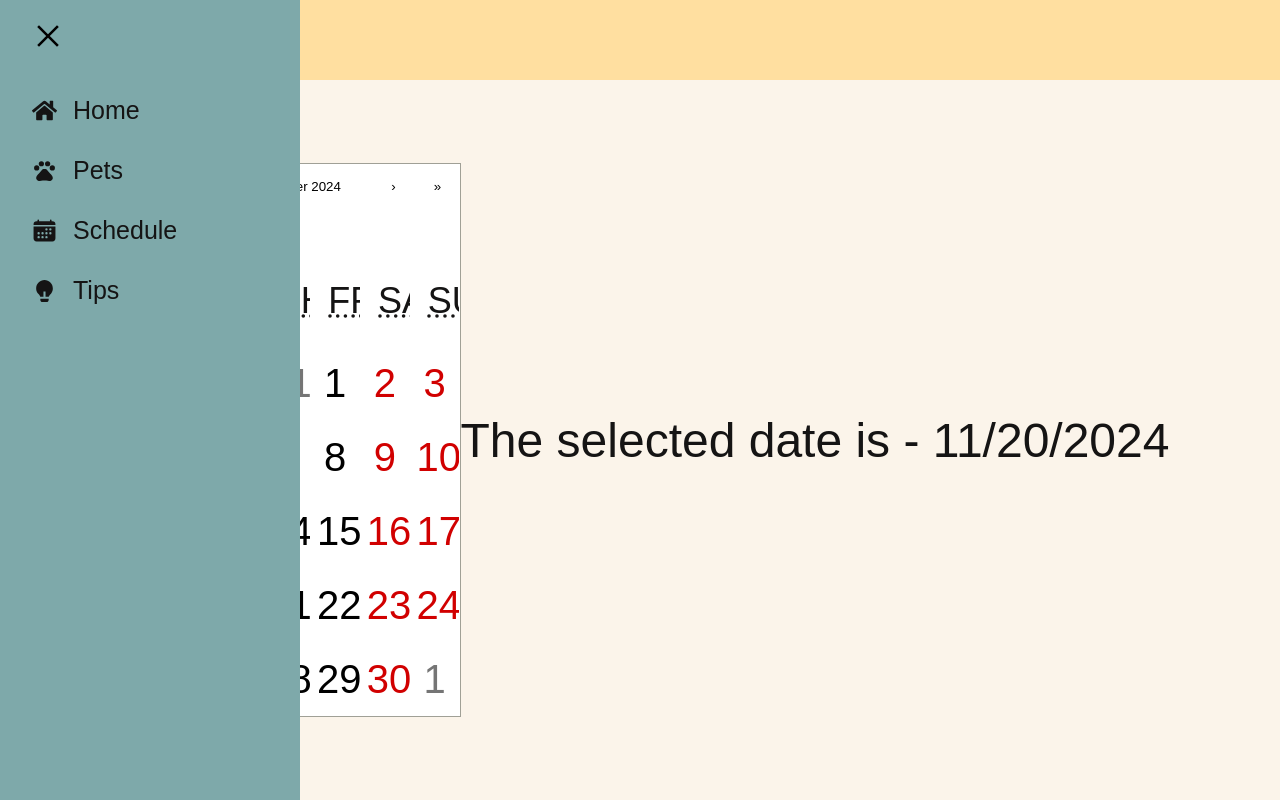
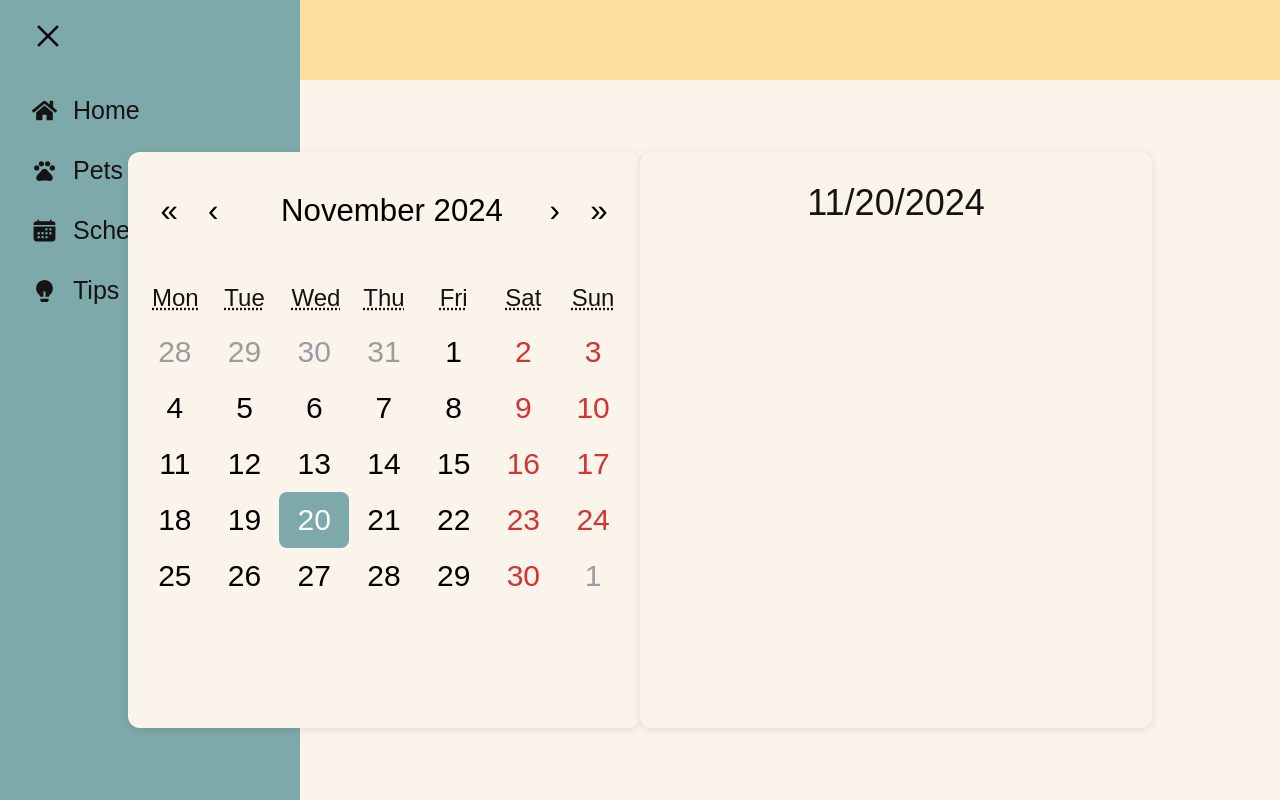
Before and after one commit to shanwhite/petal, a React (Create React App) app in the folder petal/: page /schedule in a window 1280 px wide. Built offline with nearby package versions, Linux system fonts and the light colour scheme; a web font is replaced by a local one.

Commit message:
css changes for calendar

```diff
--- a/petal/src/App.js
+++ b/petal/src/App.js
@@ -16,7 +16,7 @@ function App() {
         <Router>
             <Navbar />
             <Routes>
-                <Route exact path="/" element={<Home />} /> {/* index.js */}
+                <Route exact path="/" element={<Home />} />
                 <Route path="/pets" element={<Pets />} />
                 <Route path="/schedule" element={<Schedule />} />
                 <Route path="/tips" element={<Tips />} />
--- a/petal/src/components/Navbar.js
+++ b/petal/src/components/Navbar.js
@@ -8,9 +8,7 @@ import "../index.css";
 import { IconContext } from "react-icons";
 
 function Navbar() {
-
     const [sidebar, setSidebar] = useState([]);
-
     function showSidebar() {    // refer to lab 4 (toggleDisplay function)
         setSidebar(!sidebar);   // onClick -> sets sidebar as opposite value (true/false)
     };
--- a/petal/src/index.css
+++ b/petal/src/index.css
@@ -11,14 +11,15 @@
 .home, .pets, .schedule, .tips {
   display: flex;
   height: 90vh;
+  text-align: center; /* might have to edit this after we code the other pages */
   align-items: center;
   justify-content: center;
-  font-size: 3rem;
+  font-size: 1.5rem;
   background-color: #fbf4ea;
-  color: #151414; /* text colour */
+  color: #151414;
 }
 
-/* navbar css */
+/* NAVBAR CSS */
 .navbar {   /*horizontal line at top of screen */
   background-color: #ffdfa0;
   height: 80px;
@@ -44,6 +45,7 @@
   top: 0;
   left: -100%;
   transition: 850ms;
+  z-index: 0; /* NEED TO FIX: WHY IS THE CALENDAR APPEARING IN FRONT OF THE NAVBAR */
 }
 
 .nav-menu.active {
@@ -93,3 +95,94 @@
 span {
   margin-left: 16px;
 }
+
+/* SCHEDULE PAGE */
+.schedule {
+  margin: auto;
+}
+
+/* CALENDAR CSS */
+#calendar, #event-box {
+  position: relative;
+  height: 80%;
+  width: 40%;
+  padding: 0.5em;
+  background-color: #fbf4ea;
+  border-radius: 12px;
+  box-shadow: 0 2px 10px rgba(5, 5, 5, 0.1);
+}
+
+/* arrows, month-year & tiles */
+.react-calendar button {
+  border: 0;
+  outline: none;
+}
+
+/* changes cursor from arrow to pointer when hovering above tile */
+.react-calendar button:enabled:hover {
+  cursor: pointer;
+}
+
+/* top part of calendar (arrows + month/year) */
+.react-calendar__navigation {
+  display: flex;
+  height: auto;
+  margin-top: 1.2em;
+  margin-bottom: 1.8em;
+  margin-left: 0.3em;
+  margin-right: 0.3em;
+}
+
+/* arrows + month/year buttons at top of calendar */
+.react-calendar__navigation button {
+  min-width: 44px;
+  font-size: 1.3em;
+  background: transparent;
+}
+
+/* date tiles */
+.react-calendar__tile {
+  background: transparent;
+  border-radius: 8px;
+  padding: 11px;
+  transition: background-color 0.2s ease;
+  font-size: 30px;
+}
+
+/* today's date */
+.react-calendar__tile--now {
+  background-color: #7ea9aa !important; /* starts with today's date by default so we need to overwrite the colour for active dates */
+  color: white !important;  /* !important overwrites the colour for weekend dates */
+}
+
+/* when hovering over the date tiles */
+.react-calendar__tile:enabled:hover {
+  background-color: #ffdfa0;
+}
+
+/* colour when clicked */
+.react-calendar__tile--active {
+  background-color: #d46868;
+  color: white !important;  /* !important overwrites the colour for weekend dates */
+}
+
+/* days of the week row */
+.react-calendar__month-view__weekdays__weekday {
+  padding: 0.5em;
+  text-decoration: none;  /* NEED TO FIX THIS: to remove the default underline */
+}
+
+/* weekend dates */
+.react-calendar__month-view__days__day--weekend {
+  color: #d33333;
+}
+
+/* dates from previous month & next month */
+.react-calendar__month-view__days__day--neighboringMonth {
+  color: #999da0;
+}
+
+#event-date {
+  font-size: 1.5em;
+  margin-top: 0.5em;
+}
--- a/petal/src/pages/schedule.js
+++ b/petal/src/pages/schedule.js
@@ -1,20 +1,21 @@
 import React, { useState } from "react";
 import Calendar from "react-calendar";
-import "react-calendar/dist/Calendar.css";
+import "../index.css";
 
 function Schedule() {
+   const [date, changeDate] = useState(new Date());
+   function changeValue(val) {
+      changeDate(val);
+   }
 
-    const [date, changeDate] = useState(new Date());
-
-    function changeValue(val) {
-       changeDate(val);
-    }
-
-  return (
+   return (
       <div className="schedule">
-        <br />
-         <Calendar onChange = {changeValue} value = {date} />
-         <p>The selected date is - {date.toLocaleDateString()}</p>
+         <div id="calendar">
+            <Calendar onChange={changeValue} value={date} />
+         </div>
+         <div id="event-box">
+            <p id="event-date">{date.toLocaleDateString()}</p>
+         </div>
       </div>
    );
 };
```
